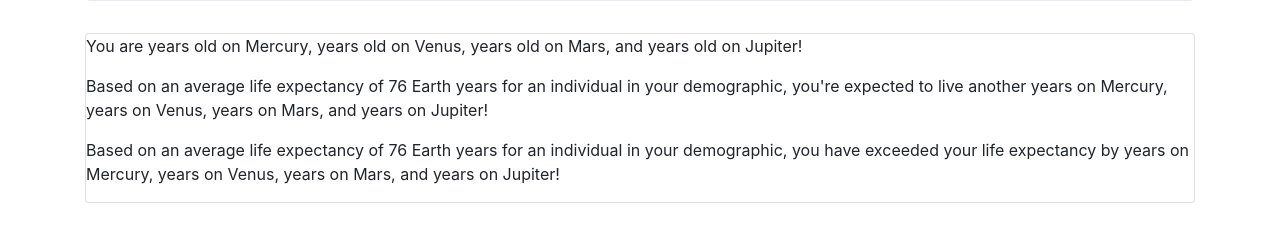
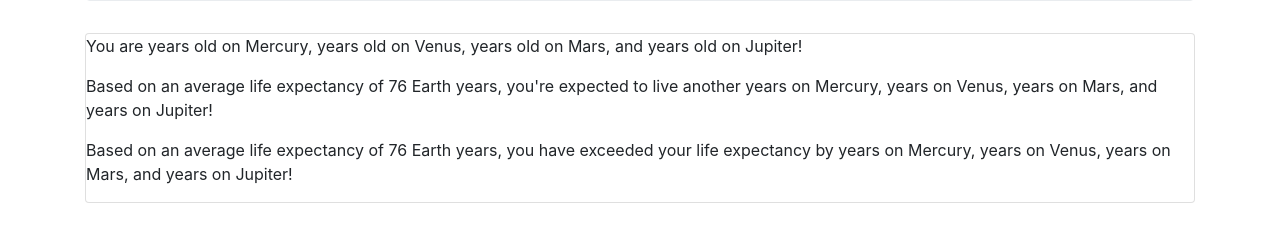
Before and after one commit to michelle-morin/solar-age, a website built with webpack: page src/index.html in a window 1280 px wide. Both pictures are taken after typing "Sample" into the empty fields and a click on the button "calculate!". Shown: the part 183-422 px from the top of the page. Built offline with nearby package versions, Linux system fonts and the light colour scheme.

Commit message:
modify text output describing life expectancy

```diff
--- a/src/index.html
+++ b/src/index.html
@@ -34,8 +34,8 @@
     </form>
     <div id="output" class="card">
       <p>You are <span class="mercury-age"></span> years old on Mercury, <span class="venus-age"></span> years old on Venus, <span class="mars-age"></span> years old on Mars, and <span class="jupiter-age"></span> years old on Jupiter!</p>
-      <p id="under-expectancy">Based on an average life expectancy of <span class="earth-expectancy"></span> Earth years for an individual in your demographic, you're expected to live another <span class="life-mercury"></span> years on Mercury, <span class="life-venus"></span> years on Venus, <span class="life-mars"></span> years on Mars, and <span class="life-jupiter"></span> years on Jupiter!</p>
-      <p id="over-expectancy">Based on an average life expectancy of <span class="earth-expectancy"></span> Earth years for an individual in your demographic, you have exceeded your life expectancy by <span class="over-mercury"></span> years on Mercury, <span class="over-venus"></span> years on Venus, <span class="over-mars"></span> years on Mars, and <span class="over-jupiter"></span> years on Jupiter!</p>
+      <p id="under-expectancy">Based on an average life expectancy of <span class="earth-expectancy"></span> Earth years, you're expected to live another <span class="life-mercury"></span> years on Mercury, <span class="life-venus"></span> years on Venus, <span class="life-mars"></span> years on Mars, and <span class="life-jupiter"></span> years on Jupiter!</p>
+      <p id="over-expectancy">Based on an average life expectancy of <span class="earth-expectancy"></span> Earth years, you have exceeded your life expectancy by <span class="over-mercury"></span> years on Mercury, <span class="over-venus"></span> years on Venus, <span class="over-mars"></span> years on Mars, and <span class="over-jupiter"></span> years on Jupiter!</p>
     </div>
   </div>
 </body>
```
